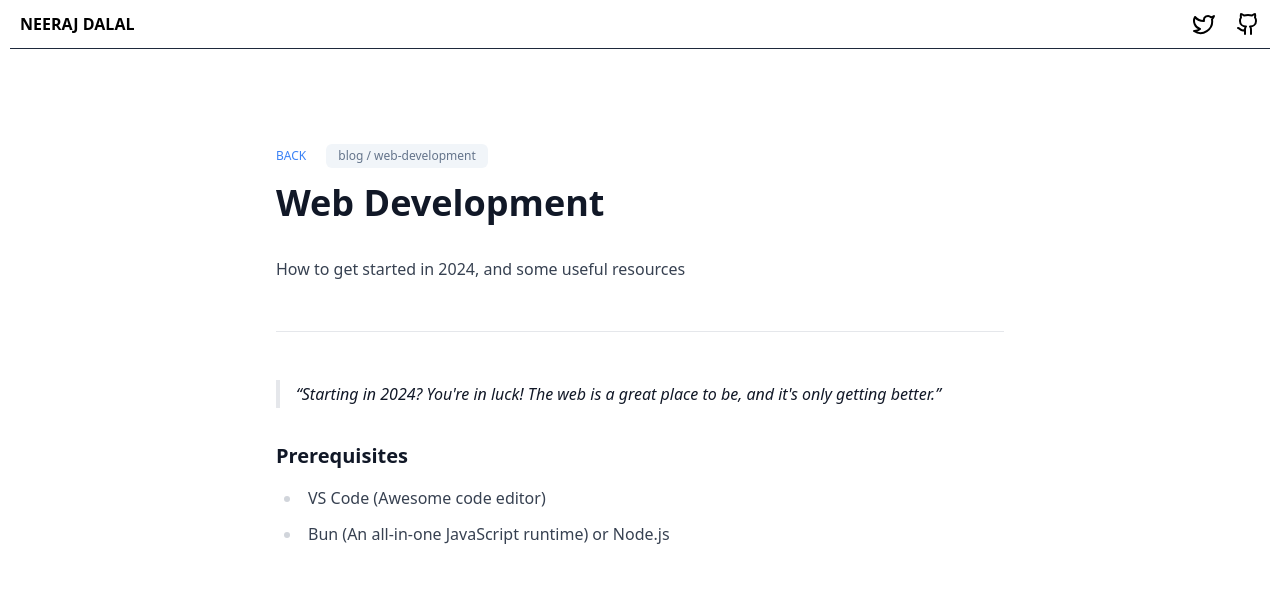
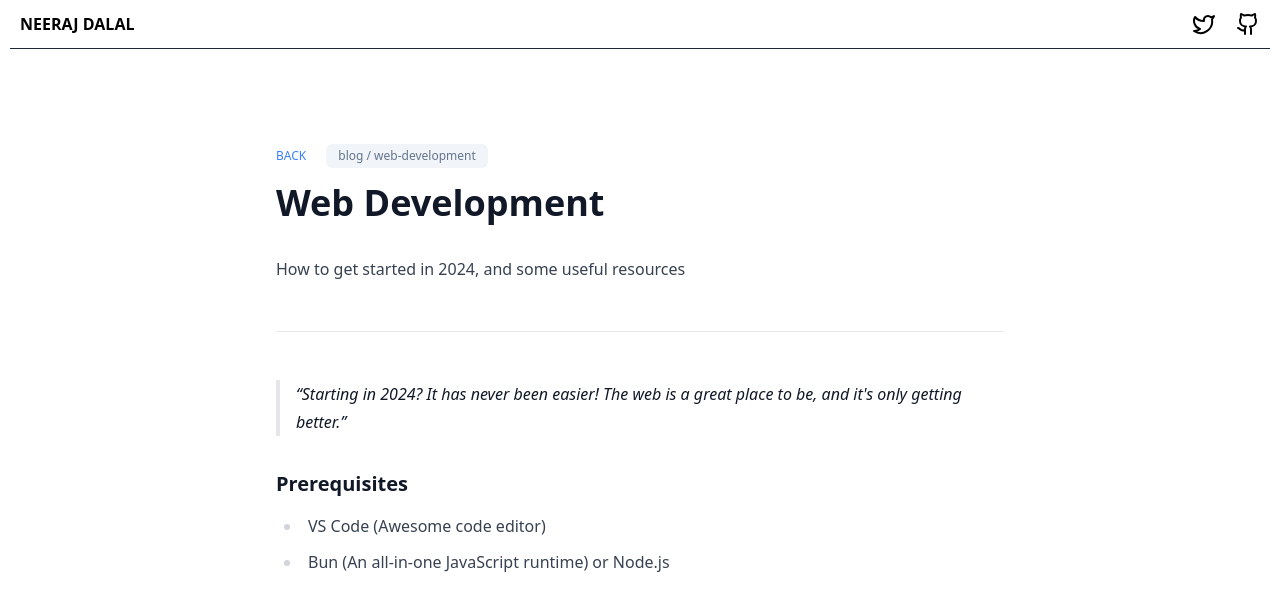
Before and after one commit to nrjdalal/v0.nrjdalal.com, a Next.js app: page /blog/web-development in a window 1280 px wide. Shown: the top 610 px of the page. Built offline with nearby package versions, Linux system fonts and the light colour scheme.

Commit message:
web-dev updated

```diff
--- a/src/app/(mdx)/blog/web-development/page.mdx
+++ b/src/app/(mdx)/blog/web-development/page.mdx
@@ -9,7 +9,7 @@ export const metadata = {
 
 ---
 
-> Starting in 2024? You're in luck! The web is a great place to be, and it's only getting better.
+> Starting in 2024? It has never been easier! The web is a great place to be, and it's only getting better.
 
 ### Prerequisites
 
```
